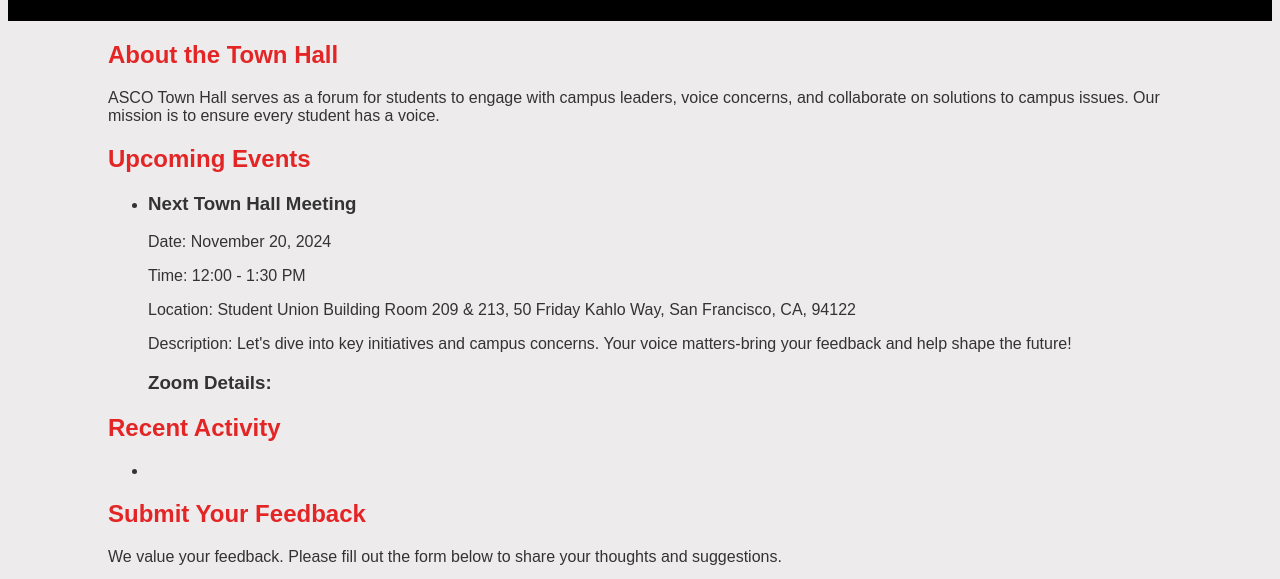
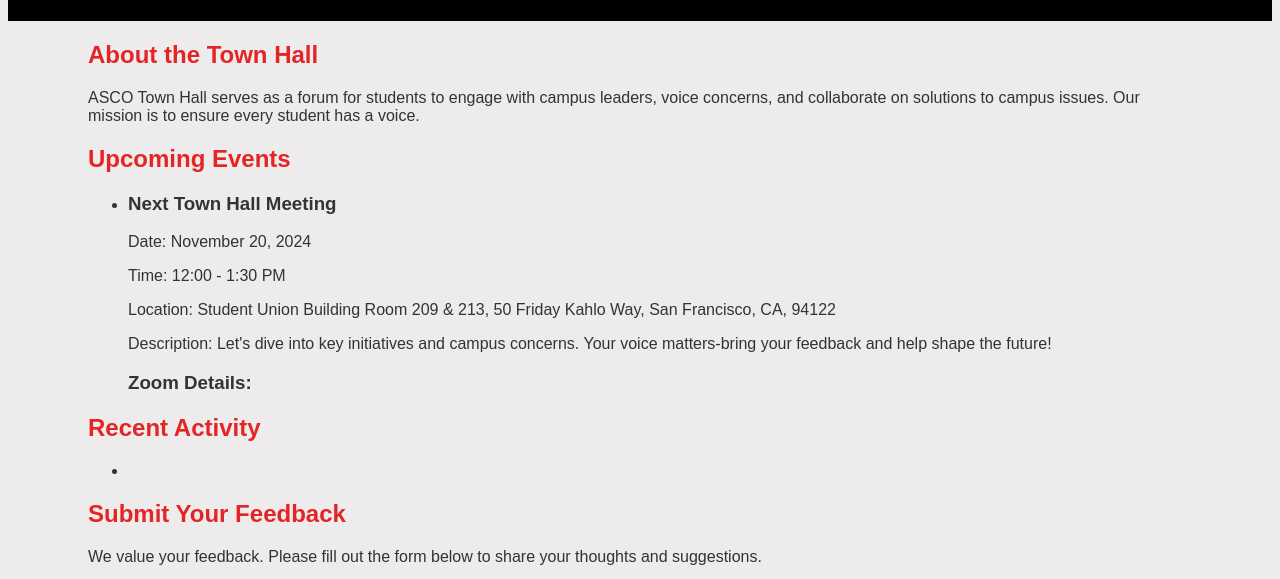
Before and after one commit to asco24-25/townhallccsf, a plain HTML site: page index.html in a window 1280 px wide. Shown: the part 205-784 px from the top of the page. Drawn offline with Linux system fonts and the light colour scheme.

Commit message:
Update index.html

```diff
--- a/index.html
+++ b/index.html
@@ -18,7 +18,7 @@
 
     </header>
 
-    <main style="padding-right: 100px; margin-left: 100px;" >
+    <main style="padding-right: 80px; margin-left: 80px;" >
         <section id="about" aria-labelledby="about-heading">
             <h2 id="about-heading" style="color: #e32526;">About the Town Hall</h2>
             <p>ASCO Town Hall serves as a forum for students to engage with campus leaders, voice concerns, and collaborate on solutions to campus issues. Our mission is to ensure every student has a voice.</p>
```
